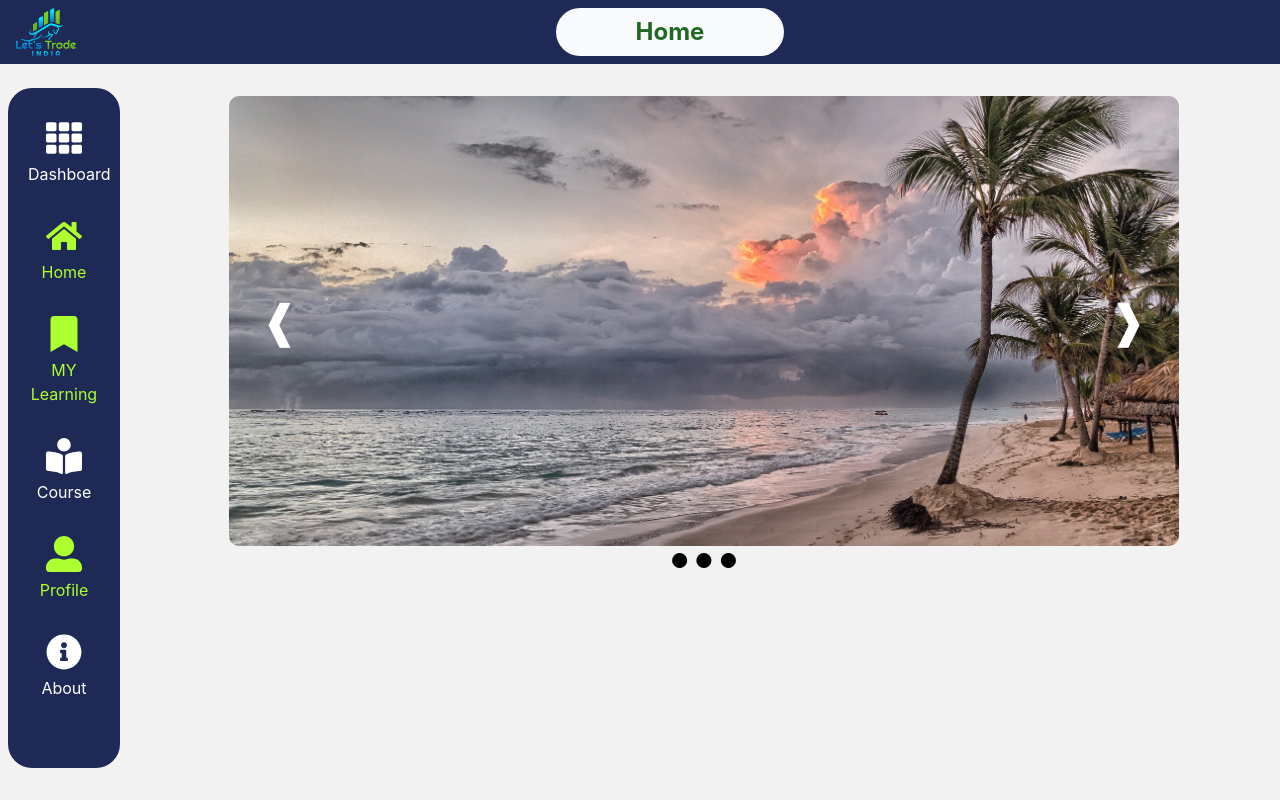
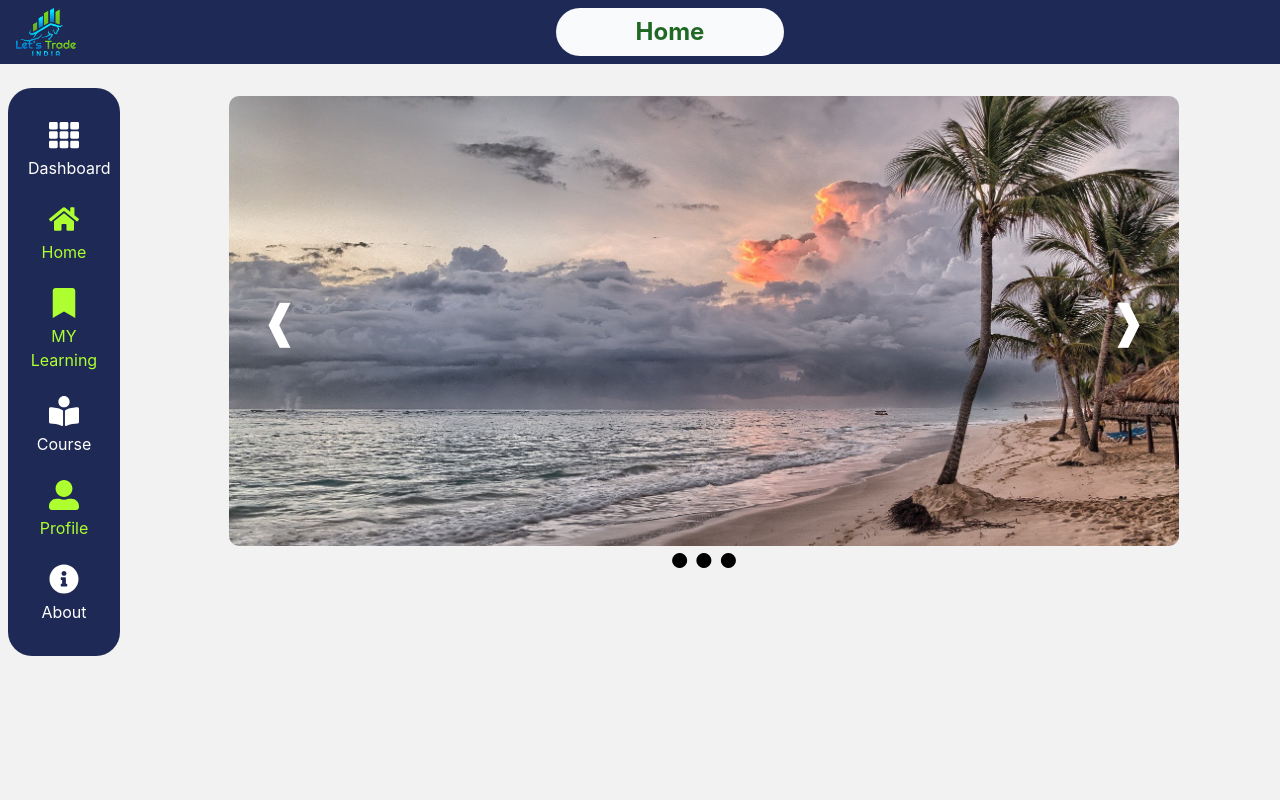
Before and after one commit to pranavhole/LetsTread, a React (Create React App) app: page / in a window 1280 px wide. Built offline with nearby package versions, Linux system fonts and the light colour scheme.

Commit message:
31/03/2023 n

```diff
--- a/src/components/navbar.js
+++ b/src/components/navbar.js
@@ -43,13 +43,13 @@ const Navbar = () => {
     },
   ]
   return (
-    <div className='my-6 mx-2 bg-[#1E2A55] w-28 text-center rounded-3xl'>
+    <div className='my-6 mx-2 bg-[#1E2A55] w-28 h-full text-center rounded-3xl'>
       <div className='p-5'>
         {
           manuItem.map((item, index) => (
             <NavLink to={item.path} key={index} className="link" activeClassName="active" >
-              <div className='inline-block  text-4xl pt-3' >{item.icon}</div>
-              <div className=' pb-5'>{item.name}</div>
+              <div className='inline-block  text-3xl pt-3' >{item.icon}</div>
+              <div className=' pb-3'>{item.name}</div>
             </NavLink>
           ))
         }
```
